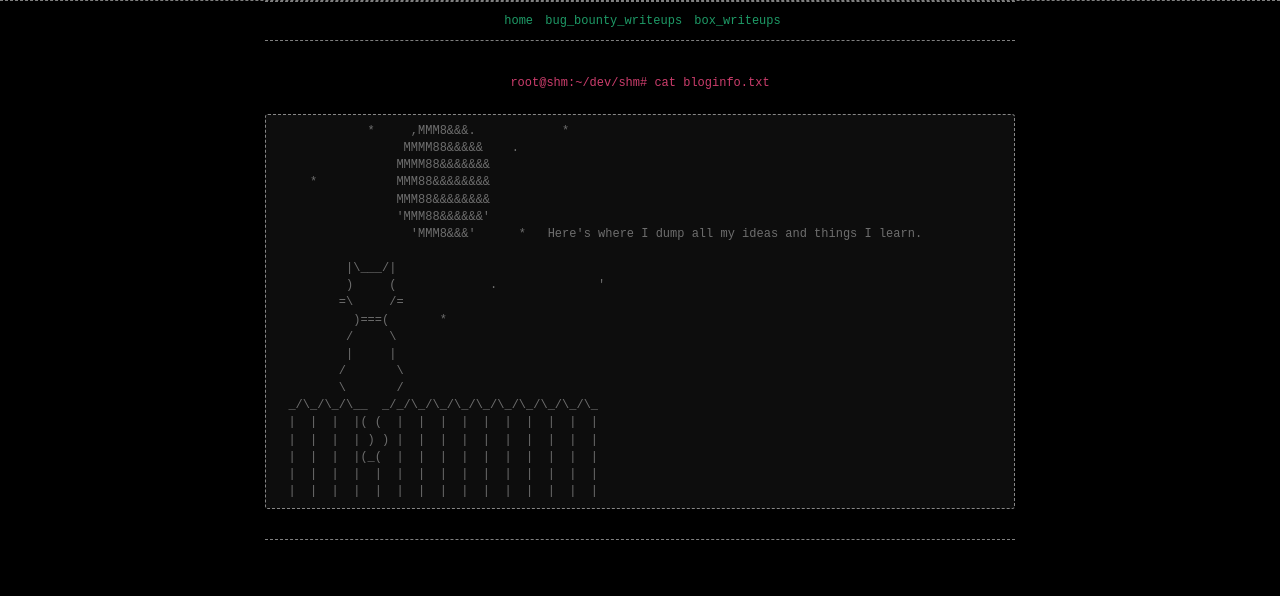
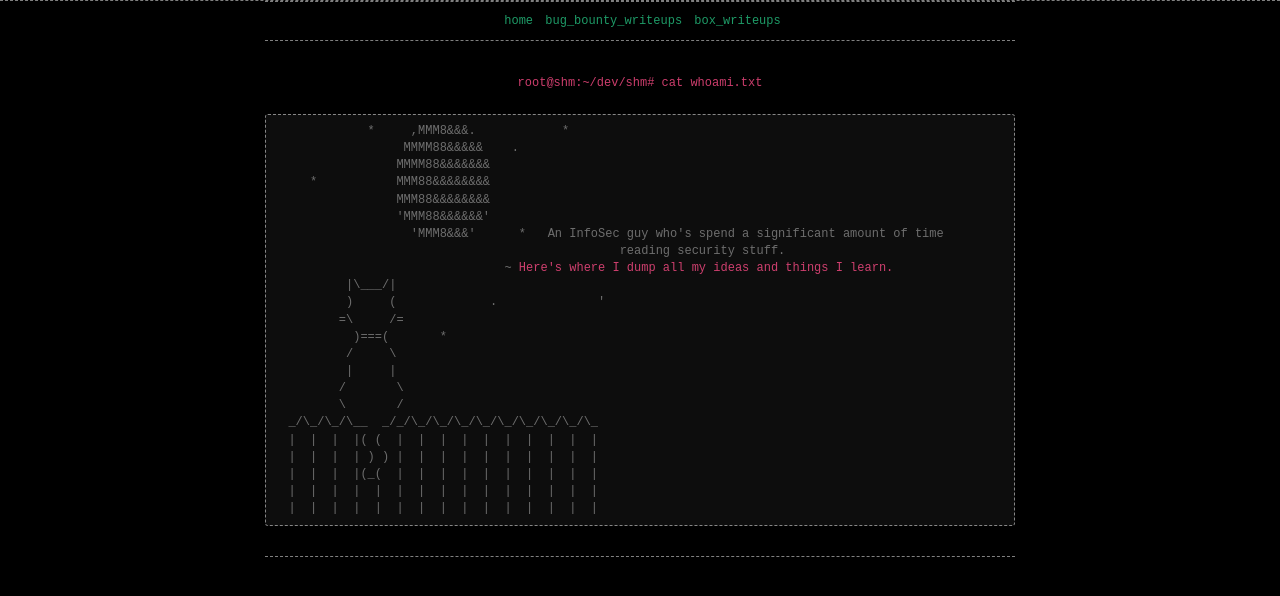
Before and after one commit to wizoutsugar/wizoutsugar.github.io, a Jekyll site: the page built from index.md, in a window 1280 px wide. Shown: the top 596 px of the page. Built offline with Jekyll 4.4.1, drawn with Linux system fonts in a browser that asks for light colours.

Commit message:
Update index.md

```diff
--- a/index.md
+++ b/index.md
@@ -4,7 +4,7 @@ layout: content
 <head>
     <title> WizoutSugar</title>
 </head>
-<center>root@shm:~/dev/shm# cat bloginfo.txt</center>
+<center>root@shm:~/dev/shm# cat whoami.txt</center>
 <br>
 <pre>
              *     ,MMM8&&&.            *
@@ -13,8 +13,9 @@ layout: content
      *           MMM88&&&&&&&&
                  MMM88&&&&&&&&
                  'MMM88&&&&&&'
-                   'MMM8&&&'      *   Here's where I dump all my ideas and things I learn.
-
+                   'MMM8&&&'      *   An InfoSec guy who's spend a significant amount of time
+						reading security stuff.
+				~ <span>Here's where I dump all my ideas and things I learn.</span>
           |\___/|
           )     (             .              '
          =\     /=
```
